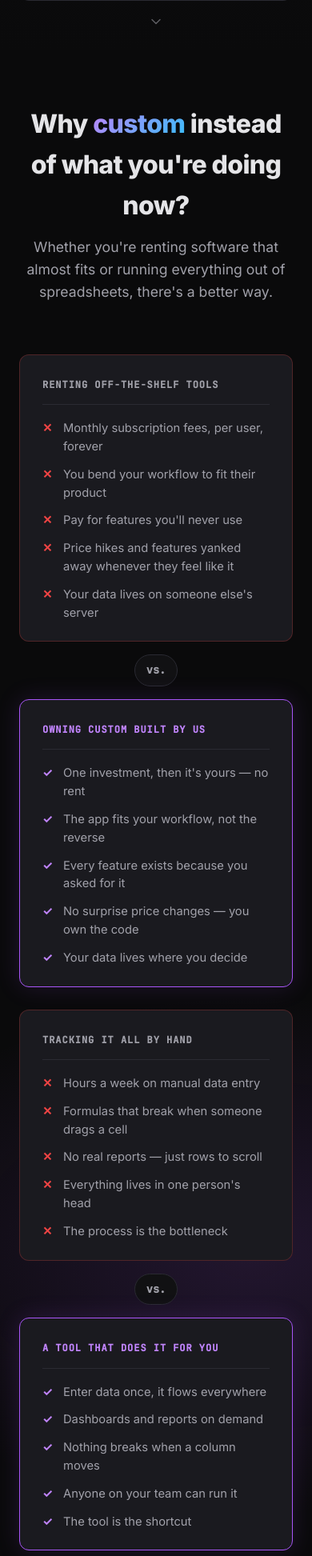
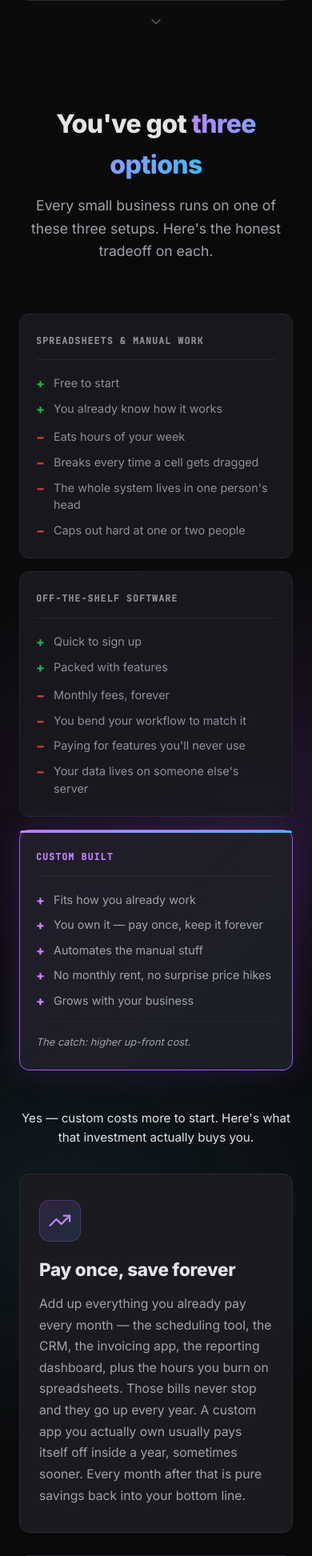
Before and after one commit to BuiltByBean/Built-By-Bean-Website, a Flask app: page / in a window 390 px wide. Shown: the part 2203-4148 px from the top of the page at 80% size. Run offline with Flask 3, Linux system fonts and the light colour scheme; some libraries are stand-ins or nearby versions.

Commit message:
Restructure Why section as a three-way option comparison
The old section treated "why custom" as the question. But the real
question for most small-business owners is "why do this at all?" —
they're weighing spreadsheets, off-the-shelf, or custom. Rebuilt
the flow around that decision.

New narrative:
1. Header asks the real question: "You've got three options"
2. One 3-column side-by-side comparison showing the honest
   tradeoff on each path (pros in green, cons in red). Custom
   column is uplifted 8px with a primary-dark border, primary
   glow, and a gradient accent strip at the top.
3. A short bridge line — "Yes, custom costs more to start.
   Here's what that investment actually buys you." — then flows
   into the two pillar cards.
4. Pillar cards trimmed to one tight paragraph each, merging
   the spreadsheet and SaaS angles so they don't repeat what
   the 3-way strip already covered.

Removed:
- Both .why-compare 2-col strips (replaced by .why-options)
- The .why-card-full "out of your budget?" card (its message
  is now baked into the comparison's "The catch: higher
  up-front cost" line plus the bridge paragraph)
- All the old .why-compare / .why-card-full CSS

Added:
- .why-options grid (3-col desktop, 1-col mobile)
- .option-col, .option-manual, .option-shelf, .option-custom
- .option-label, .option-list with .option-pros / .option-cons
  (green + / red − bullets)
- .option-catch italicized footer line for the Custom column
- .why-bridge centered transition paragraph

Responsive:
- Stacks to single column on both 1024 and 768 breakpoints
- .option-custom translateY is disabled on narrow screens

```diff
--- a/static/css/style.css
+++ b/static/css/style.css
@@ -819,18 +819,130 @@ html {
         var(--bg);
 }
 
-.why-compare {
+/* Three-way option comparison: Manual / Off-the-shelf / Custom */
+.why-options {
     display: grid;
-    grid-template-columns: 1fr auto 1fr;
+    grid-template-columns: repeat(3, 1fr);
+    gap: 20px;
+    max-width: 1100px;
+    margin: 0 auto 48px;
     align-items: stretch;
-    gap: 20px;
-    max-width: 960px;
-    margin: 0 auto 28px;
 }
 
-.why-compare + .why-compare {
-    margin-top: 0;
-    margin-bottom: 64px;
+.option-col {
+    background: var(--surface);
+    border: 1px solid var(--border);
+    border-radius: var(--radius);
+    padding: 32px 28px;
+    display: flex;
+    flex-direction: column;
+    transition: all 0.3s;
+}
+
+.option-manual,
+.option-shelf {
+    opacity: 0.88;
+}
+
+.option-custom {
+    border-color: var(--primary-dark);
+    background:
+        linear-gradient(135deg, rgba(168, 85, 247, 0.05), rgba(56, 189, 248, 0.03)),
+        var(--surface);
+    box-shadow: 0 0 40px var(--primary-glow);
+    transform: translateY(-8px);
+    position: relative;
+}
+
+.option-custom::before {
+    content: '';
+    position: absolute;
+    top: 0;
+    left: 0;
+    right: 0;
+    height: 3px;
+    background: linear-gradient(135deg, var(--primary), var(--accent));
+    border-radius: var(--radius) var(--radius) 0 0;
+}
+
+.option-label {
+    font-family: 'JetBrains Mono', monospace;
+    font-size: 0.72rem;
+    font-weight: 600;
+    text-transform: uppercase;
+    letter-spacing: 0.1em;
+    color: var(--text-muted);
+    margin-bottom: 18px;
+    padding-bottom: 14px;
+    border-bottom: 1px solid var(--border);
+}
+
+.option-custom .option-label {
+    color: var(--primary);
+}
+
+.option-list {
+    list-style: none;
+    padding: 0;
+    margin: 0;
+    display: flex;
+    flex-direction: column;
+    gap: 10px;
+}
+
+.option-list li {
+    position: relative;
+    padding-left: 22px;
+    font-size: 0.9rem;
+    line-height: 1.5;
+    color: var(--text-muted);
+}
+
+.option-pros {
+    margin-bottom: 14px;
+}
+
+.option-pros li::before {
+    content: '+';
+    position: absolute;
+    left: 0;
+    top: -1px;
+    color: #22c55e;
+    font-weight: 800;
+    font-size: 1rem;
+}
+
+.option-custom .option-pros li::before {
+    color: var(--primary);
+}
+
+.option-cons li::before {
+    content: '−';
+    position: absolute;
+    left: 0;
+    top: -1px;
+    color: #ef4444;
+    font-weight: 800;
+    font-size: 1rem;
+}
+
+.option-catch {
+    margin-top: auto;
+    padding-top: 16px;
+    border-top: 1px dashed var(--border);
+    font-size: 0.8rem;
+    color: var(--text-muted);
+    font-style: italic;
+    margin-bottom: 0;
+}
+
+.why-bridge {
+    text-align: center;
+    font-size: 1.05rem;
+    color: var(--text);
+    max-width: 640px;
+    margin: 0 auto 40px;
+    line-height: 1.6;
 }
 
 .compare-col {
@@ -973,18 +1085,6 @@ html {
     margin-top: 14px;
 }
 
-.why-card-full {
-    margin-top: 28px;
-    text-align: center;
-    max-width: 760px;
-    margin-left: auto;
-    margin-right: auto;
-}
-
-.why-card-full h3 {
-    font-size: 1.5rem;
-}
-
 /* ===== Responsive ===== */
 @media (max-width: 1024px) {
     .hero h1 {
@@ -1002,6 +1102,18 @@ html {
 
     .why-grid {
         grid-template-columns: 1fr;
+    }
+
+    .why-options {
+        gap: 16px;
+    }
+
+    .option-col {
+        padding: 24px 20px;
+    }
+
+    .option-custom {
+        transform: none;
     }
 
     .process-grid {
@@ -1061,21 +1173,22 @@ html {
         padding: 32px 24px;
     }
 
-    .why-compare {
+    .why-options {
         grid-template-columns: 1fr;
-        gap: 12px;
+        gap: 16px;
     }
 
-    .compare-divider {
-        padding: 4px 0;
+    .option-custom {
+        transform: none;
     }
 
     .why-card {
         padding: 32px 24px;
     }
 
-    .why-card-full h3 {
-        font-size: 1.25rem;
+    .why-bridge {
+        font-size: 0.95rem;
+        margin-bottom: 32px;
     }
 
     .process-grid {
--- a/templates/index.html
+++ b/templates/index.html
@@ -152,76 +152,65 @@
     <section class="section why-section" id="why-custom">
         <div class="container">
             <div class="section-header">
-                <h2>Why <span class="text-gradient">custom</span> instead of what you're doing now?</h2>
-                <p>Whether you're renting software that almost fits or running everything out of spreadsheets, there's a better way.</p>
+                <h2>You've got <span class="text-gradient">three options</span></h2>
+                <p>Every small business runs on one of these three setups. Here's the honest tradeoff on each.</p>
             </div>
 
-            <div class="why-compare">
-                <div class="compare-col compare-shelf">
-                    <div class="compare-label">Renting off-the-shelf tools</div>
-                    <ul class="compare-list">
-                        <li>Monthly subscription fees, per user, forever</li>
-                        <li>You bend your workflow to fit their product</li>
-                        <li>Pay for features you'll never use</li>
-                        <li>Price hikes and features yanked away whenever they feel like it</li>
+            <div class="why-options">
+                <div class="option-col option-manual">
+                    <div class="option-label">Spreadsheets &amp; manual work</div>
+                    <ul class="option-list option-pros">
+                        <li>Free to start</li>
+                        <li>You already know how it works</li>
+                    </ul>
+                    <ul class="option-list option-cons">
+                        <li>Eats hours of your week</li>
+                        <li>Breaks every time a cell gets dragged</li>
+                        <li>The whole system lives in one person's head</li>
+                        <li>Caps out hard at one or two people</li>
+                    </ul>
+                </div>
+
+                <div class="option-col option-shelf">
+                    <div class="option-label">Off-the-shelf software</div>
+                    <ul class="option-list option-pros">
+                        <li>Quick to sign up</li>
+                        <li>Packed with features</li>
+                    </ul>
+                    <ul class="option-list option-cons">
+                        <li>Monthly fees, forever</li>
+                        <li>You bend your workflow to match it</li>
+                        <li>Paying for features you'll never use</li>
                         <li>Your data lives on someone else's server</li>
                     </ul>
                 </div>
-                <div class="compare-divider"><span>vs.</span></div>
-                <div class="compare-col compare-custom">
-                    <div class="compare-label">Owning custom built by us</div>
-                    <ul class="compare-list compare-list-good">
-                        <li>One investment, then it's yours — no rent</li>
-                        <li>The app fits your workflow, not the reverse</li>
-                        <li>Every feature exists because you asked for it</li>
-                        <li>No surprise price changes — you own the code</li>
-                        <li>Your data lives where you decide</li>
+
+                <div class="option-col option-custom">
+                    <div class="option-label">Custom built</div>
+                    <ul class="option-list option-pros">
+                        <li>Fits how you already work</li>
+                        <li>You own it — pay once, keep it forever</li>
+                        <li>Automates the manual stuff</li>
+                        <li>No monthly rent, no surprise price hikes</li>
+                        <li>Grows with your business</li>
                     </ul>
+                    <p class="option-catch">The catch: higher up-front cost.</p>
                 </div>
             </div>
 
-            <div class="why-compare">
-                <div class="compare-col compare-shelf">
-                    <div class="compare-label">Tracking it all by hand</div>
-                    <ul class="compare-list">
-                        <li>Hours a week on manual data entry</li>
-                        <li>Formulas that break when someone drags a cell</li>
-                        <li>No real reports — just rows to scroll</li>
-                        <li>Everything lives in one person's head</li>
-                        <li>The process is the bottleneck</li>
-                    </ul>
-                </div>
-                <div class="compare-divider"><span>vs.</span></div>
-                <div class="compare-col compare-custom">
-                    <div class="compare-label">A tool that does it for you</div>
-                    <ul class="compare-list compare-list-good">
-                        <li>Enter data once, it flows everywhere</li>
-                        <li>Dashboards and reports on demand</li>
-                        <li>Nothing breaks when a column moves</li>
-                        <li>Anyone on your team can run it</li>
-                        <li>The tool is the shortcut</li>
-                    </ul>
-                </div>
-            </div>
+            <p class="why-bridge">Yes — custom costs more to start. Here's what that investment actually buys you.</p>
 
             <div class="why-grid">
                 <div class="why-card">
                     <div class="why-icon">{{ icons.trendingUp() }}</div>
                     <h3>Pay once, save forever</h3>
-                    <p>Yes — custom costs more up front than signing up for yet another monthly subscription. But do the math on everything you're already paying every month: the scheduling tool, the CRM, the invoicing app, the reporting dashboard. Those bills never stop, and they go up every year.</p>
-                    <p>A custom app you actually own usually pays itself off inside a year, sometimes faster. Every month after that is pure savings going straight back into your bottom line. Think of it like the difference between renting and owning a house — subscriptions are a lease you can never buy out. Custom is an asset your business keeps.</p>
+                    <p>Add up everything you already pay every month — the scheduling tool, the CRM, the invoicing app, the reporting dashboard, plus the hours you burn on spreadsheets. Those bills never stop and they go up every year. A custom app you actually own usually pays itself off inside a year, sometimes sooner. Every month after that is pure savings back into your bottom line.</p>
                 </div>
                 <div class="why-card">
                     <div class="why-icon">{{ icons.settings() }}</div>
-                    <h3>Built around how you already work</h3>
-                    <p>Off-the-shelf tools force your team to learn someone else's system, then duct-tape workarounds when it doesn't quite fit. That friction adds up fast — hours every week lost to retraining, double-entry, and "we just do it that way because the software won't let us do it right."</p>
-                    <p>Custom flips that around. We study how you actually run your business and build the app to match. No retraining. No fighting the tool. Just a system that slots into your day so cleanly you stop noticing it — and all those reclaimed hours go straight into growing the business instead of babysitting software.</p>
+                    <h3>Built around how you actually work</h3>
+                    <p>Whatever you're using now was built for a generic business, not yours. You lose hours to the gap between how you actually run things and what the tool allows. I sit down with you, figure out your real workflow, then build the app to match. The tool disappears into your day — and the reclaimed hours go straight into growing the business.</p>
                 </div>
-            </div>
-
-            <div class="why-card why-card-full">
-                <h3>Think custom's out of your budget?</h3>
-                <p>If you're running your business out of spreadsheets, you're already paying for it — in hours. Every manual task is time you're not spending growing the business. A custom tool earns those hours back, and the ROI lands faster than you'd think. You don't need to be big to deserve software that actually helps.</p>
             </div>
         </div>
         <a href="#process" class="scroll-indicator" aria-label="Scroll to Process">
```
